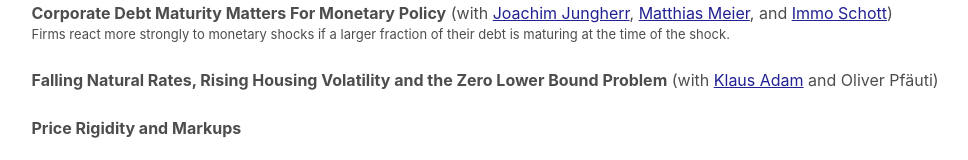
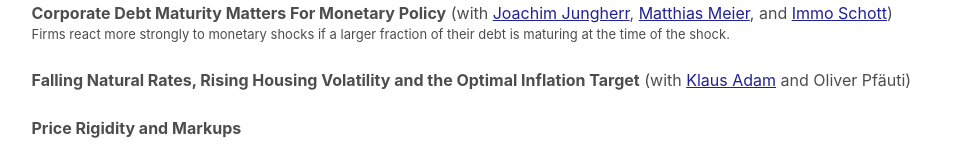
Before and after one commit to mk1564/treinelt.github.io, a plain HTML site: page index.html in a window 1280 px wide. Shown: the part 511-671 px from the top of the page, without its empty margins (146-1114 px from the left). Drawn offline with Linux system fonts and the light colour scheme.

Commit message:
Adjust title of paper and update CV

```diff
--- a/index.html
+++ b/index.html
@@ -113,7 +113,7 @@ Firms react more strongly to monetary shocks if a larger fraction of their debt
 
 <br>
 
-<b>Falling Natural Rates, Rising Housing Volatility and the Zero Lower Bound Problem</b> (with <a href="http://www.klaus-adam.com" target="_blank">Klaus Adam</a> and Oliver Pf&auml;uti)
+<b>Falling Natural Rates, Rising Housing Volatility and the Optimal Inflation Target</b> (with <a href="http://www.klaus-adam.com" target="_blank">Klaus Adam</a> and Oliver Pf&auml;uti)
 
 <br>
 
```
Also changed, not shown: 1 other file.
